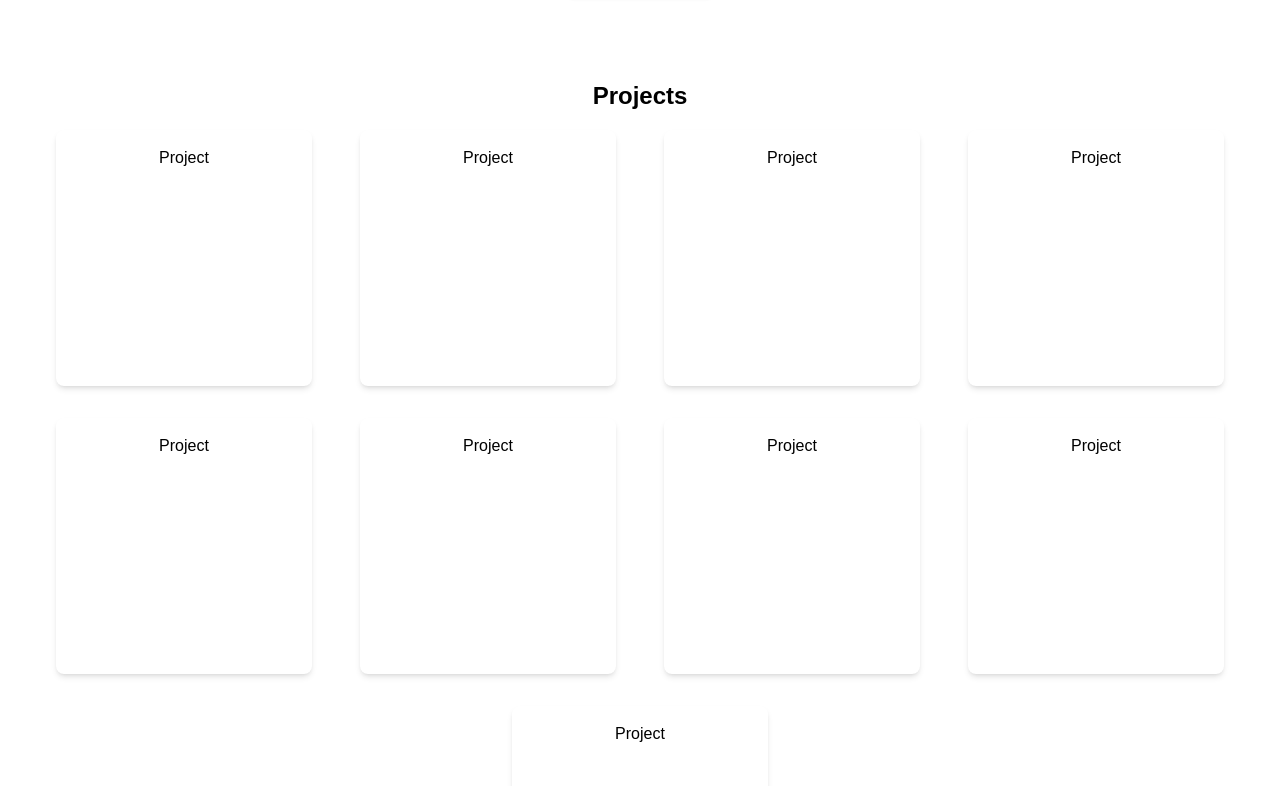
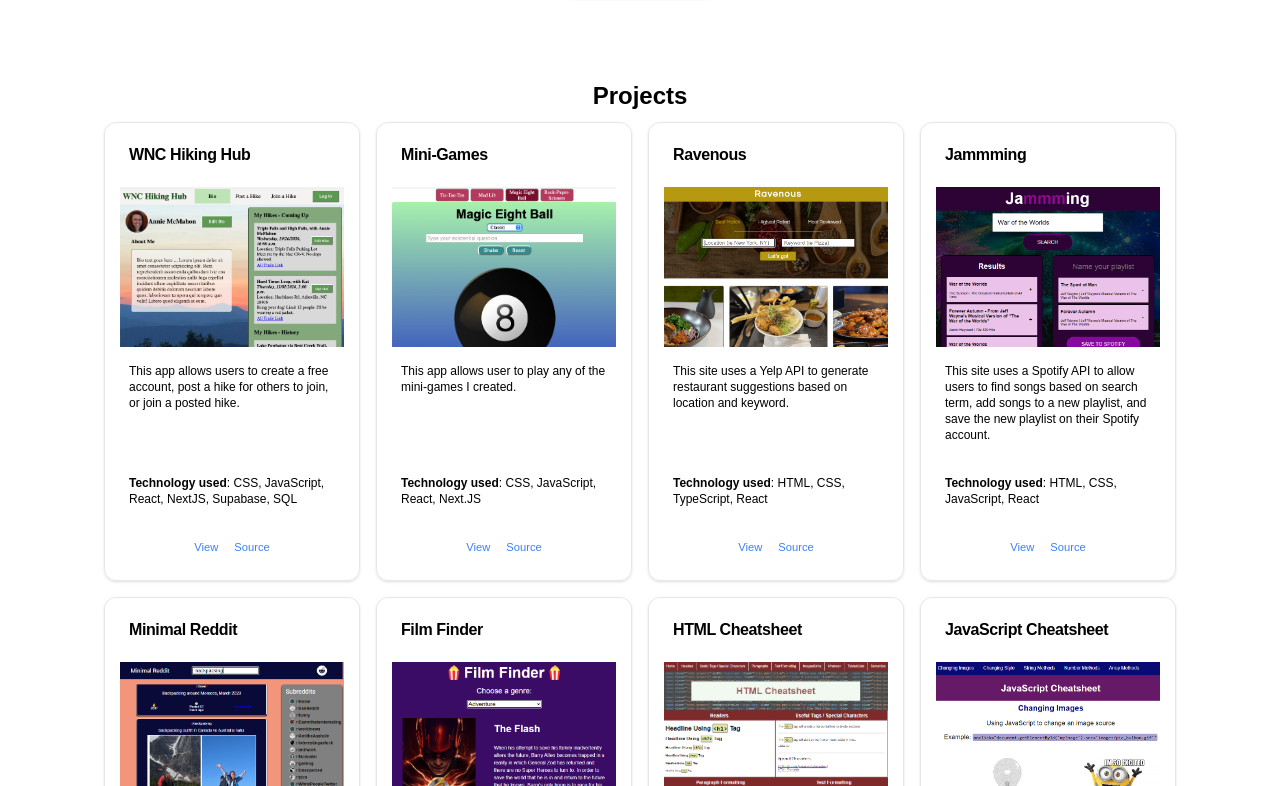
Before and after one commit to AnnieMcMahon/annie-mcmahon-portfolio, a Next.js app: page / in a window 1280 px wide. Shown: the part 654-1440 px from the top of the page. Built offline with nearby package versions, Linux system fonts and the light colour scheme.

Commit message:
finished projects section

```diff
--- a/app/components/Project.tsx
+++ b/app/components/Project.tsx
@@ -1,7 +1,44 @@
-export default function Project() {
+import {
+  Card,
+  CardContent,
+  CardFooter,
+  CardHeader,
+  CardTitle,
+} from "@/app/components/ui/card";
+import { CardFormat } from "@/app/lib/interfaces";
+
+interface ProjectProps {
+  project: CardFormat;
+}
+
+export default function Project({ project }: ProjectProps) {
   return (
-    <div className="flex flex-col items-center w-64 h-64 mx-4 my-4 p-4 bg-white rounded-lg shadow-md">
-      <p>Project</p>
-    </div>
+    <Card className="w-64 h-104 my-2">
+      <CardHeader>
+        <CardTitle>{project.title}</CardTitle>
+      </CardHeader>
+      <div className="w-56 h-40 mb-4 overflow-hidden mx-auto">
+        <img
+          src={project.image}
+          alt="Project Image"
+          className="w-full object-cover"
+        />
+      </div>
+      <CardContent className="text-xs">
+        <p className="h-24 overflow-auto">{project.summary}</p>
+        <br />
+        <p>
+          <b>Technology used</b>: {project.technology}
+        </p>
+      </CardContent>
+      <CardFooter className="justify-center gap-x-4 pt-2">
+        <a href={project.webPageLink} className="text-blue-500 hover:underline">
+          View
+        </a>
+        <a href={project.gitHubLink} className="text-blue-500 hover:underline">
+          Source
+        </a>
+      </CardFooter>
+    </Card>
   );
 }
--- a/app/components/Projects.tsx
+++ b/app/components/Projects.tsx
@@ -2,12 +2,13 @@ import Project from "@/app/components/Project";
 import projects from "@/app/lib/projects";
 
 export default function Projects() {
+
   return (
     <div className="mx-auto px-4 py-10">
       <h2>Projects</h2>
       <div className="w-full gap-x-4 mx-auto inline-flex flex-wrap justify-center mb-4">
-        {projects.map((project) => (
-          <Project key={project.id} />
+        {projects.map((card) => (
+          <Project key={card.id} project={card} />
         ))}
       </div>
     </div>
--- /dev/null
+++ b/app/components/ui/card.tsx
@@ -0,0 +1,76 @@
+import * as React from "react"
+
+import { cn } from "@/app/lib/utils"
+
+const Card = React.forwardRef<
+  HTMLDivElement,
+  React.HTMLAttributes<HTMLDivElement>
+>(({ className, ...props }, ref) => (
+  <div
+    ref={ref}
+    className={cn(
+      "rounded-xl border bg-card text-card-foreground shadow",
+      className
+    )}
+    {...props}
+  />
+))
+Card.displayName = "Card"
+
+const CardHeader = React.forwardRef<
+  HTMLDivElement,
+  React.HTMLAttributes<HTMLDivElement>
+>(({ className, ...props }, ref) => (
+  <div
+    ref={ref}
+    className={cn("flex flex-col space-y-1.5 p-6", className)}
+    {...props}
+  />
+))
+CardHeader.displayName = "CardHeader"
+
+const CardTitle = React.forwardRef<
+  HTMLDivElement,
+  React.HTMLAttributes<HTMLDivElement>
+>(({ className, ...props }, ref) => (
+  <div
+    ref={ref}
+    className={cn("font-semibold leading-none tracking-tight", className)}
+    {...props}
+  />
+))
+CardTitle.displayName = "CardTitle"
+
+const CardDescription = React.forwardRef<
+  HTMLDivElement,
+  React.HTMLAttributes<HTMLDivElement>
+>(({ className, ...props }, ref) => (
+  <div
+    ref={ref}
+    className={cn("text-sm text-muted-foreground", className)}
+    {...props}
+  />
+))
+CardDescription.displayName = "CardDescription"
+
+const CardContent = React.forwardRef<
+  HTMLDivElement,
+  React.HTMLAttributes<HTMLDivElement>
+>(({ className, ...props }, ref) => (
+  <div ref={ref} className={cn("p-6 pt-0", className)} {...props} />
+))
+CardContent.displayName = "CardContent"
+
+const CardFooter = React.forwardRef<
+  HTMLDivElement,
+  React.HTMLAttributes<HTMLDivElement>
+>(({ className, ...props }, ref) => (
+  <div
+    ref={ref}
+    className={cn("flex items-center p-6 pt-0", className)}
+    {...props}
+  />
+))
+CardFooter.displayName = "CardFooter"
+
+export { Card, CardHeader, CardFooter, CardTitle, CardDescription, CardContent }
--- a/app/globals.css
+++ b/app/globals.css
@@ -85,7 +85,12 @@ h2 {
   text-align: center;
 }
 
-p {
-  font-size: 1rem;
-  line-height: 1.5;
+h3 {
+  font-size: 1.25rem;
+  font-weight: 500;
+  text-align: center;
 }
+
+a {
+  font-size: 0.7rem;
+}
--- /dev/null
+++ b/app/lib/interfaces.ts
@@ -0,0 +1,11 @@
+export interface CardFormat {
+  id: number;
+  title: string;
+  image: string;
+  technology: string;
+  summary: string;
+  gitHubLink: string;
+  gitHubTitle: string;
+  webPageLink: string;
+  webPageTitle: string;
+}
--- a/app/lib/projects.ts
+++ b/app/lib/projects.ts
@@ -1,4 +1,6 @@
-export default [
+import { CardFormat } from "@/app/lib/interfaces";
+
+const projects: CardFormat[] = [
   {
     id: 0,
     title: "WNC Hiking Hub",
@@ -99,3 +101,5 @@ export default [
     webPageTitle: "fifteen-js-projects"
    },
 ];
+
+export default projects;
```
